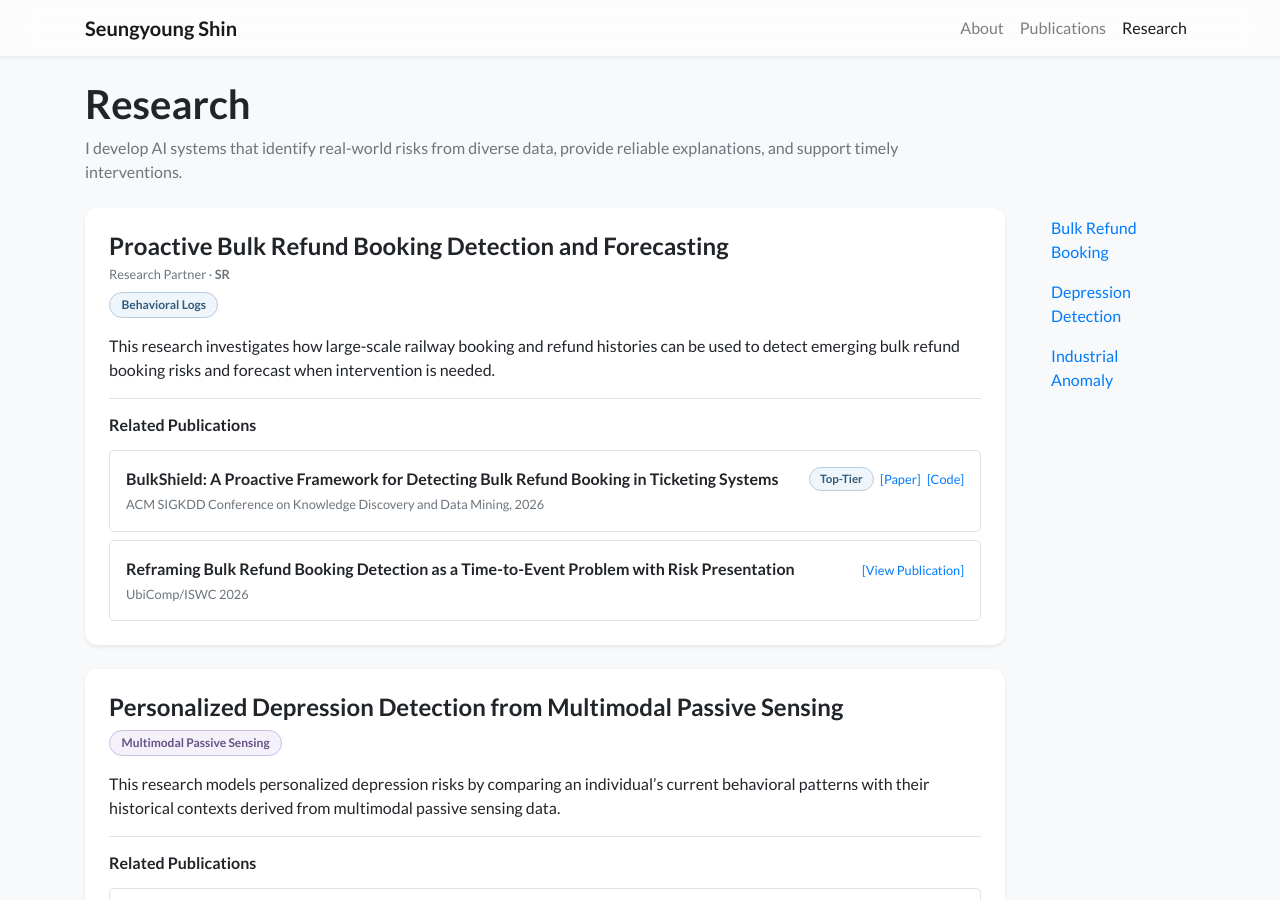
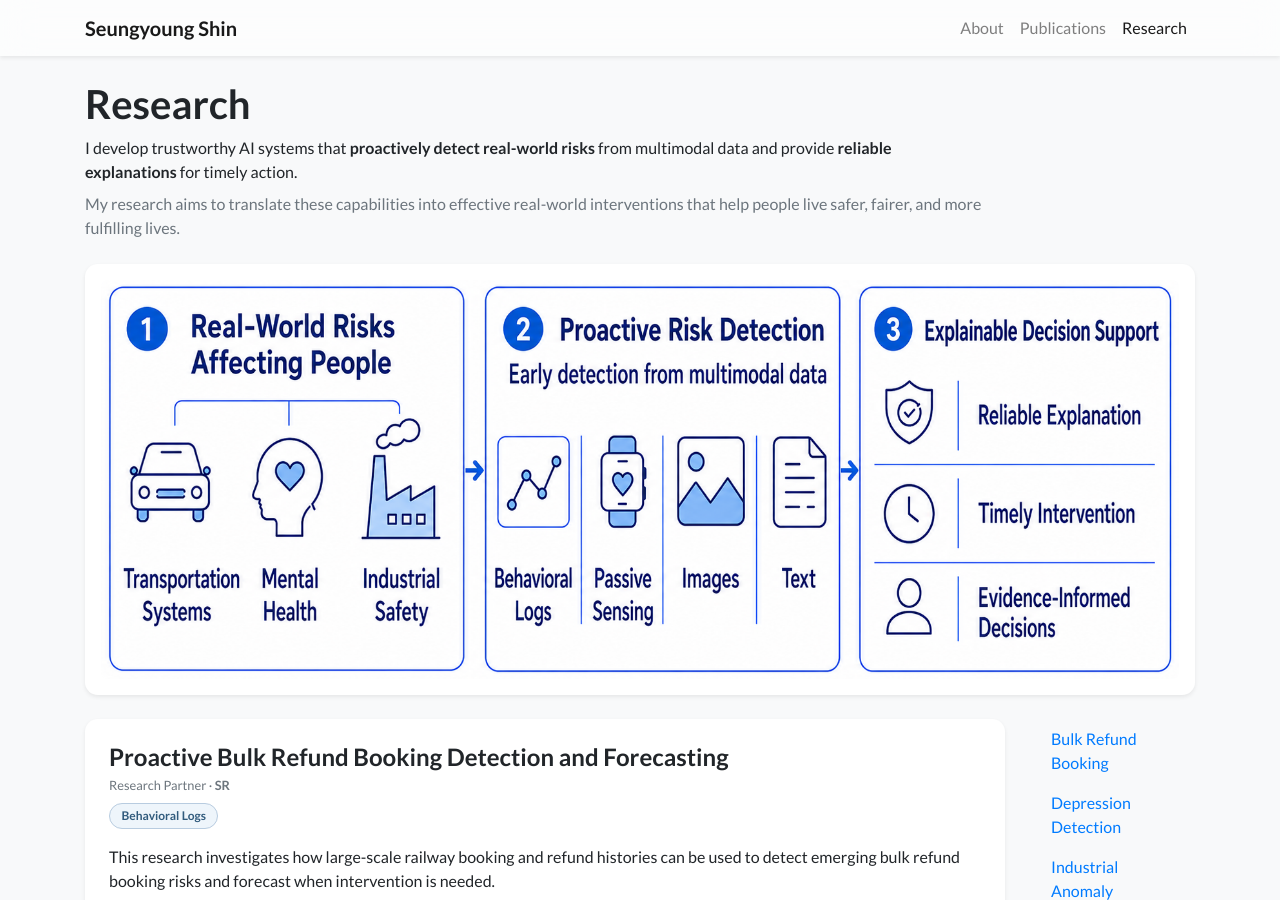
Before and after one commit to seungyoungg/academic-homepage-test, a Jekyll site: the page built from research.html, in a window 1280 px wide and 900 px high. Built offline with Jekyll 4.4.1, drawn with Linux system fonts in a browser that asks for light colours; nearby versions of some CDN libraries; a style sheet for code colours, icons or effects is not loaded.

Commit message:
Update research.html

```diff
--- a/research.html
+++ b/research.html
@@ -10,10 +10,28 @@ body_attr: >-
 <div class="mb-4">
     <h1 class="mb-2">Research</h1>
 
-    <p class="text-muted mb-0" style="max-width: 820px;">
-        I develop AI systems that identify real-world risks from diverse data,
-        provide reliable explanations, and support timely interventions.
+    <p class="mb-2" style="max-width: 900px;">
+        I develop trustworthy AI systems that
+        <strong>proactively detect real-world risks</strong>
+        from multimodal data and provide
+        <strong>reliable explanations</strong>
+        for timely action.
     </p>
+
+    <p class="text-muted mb-4" style="max-width: 900px;">
+        My research aims to translate these capabilities into effective
+        real-world interventions that help people live safer, fairer,
+        and more fulfilling lives.
+    </p>
+
+    <div class="bg-white shadow-sm rounded-xl p-3">
+        <img
+            src="{{ '/assets/images/research/research-overview.png' | relative_url }}"
+            alt="Research overview illustrating real-world risks, proactive risk detection, and explainable decision support"
+            class="img-fluid w-100"
+            style="display: block; border-radius: 0.5rem;"
+        >
+    </div>
 </div>
 
 <div class="row">
```
